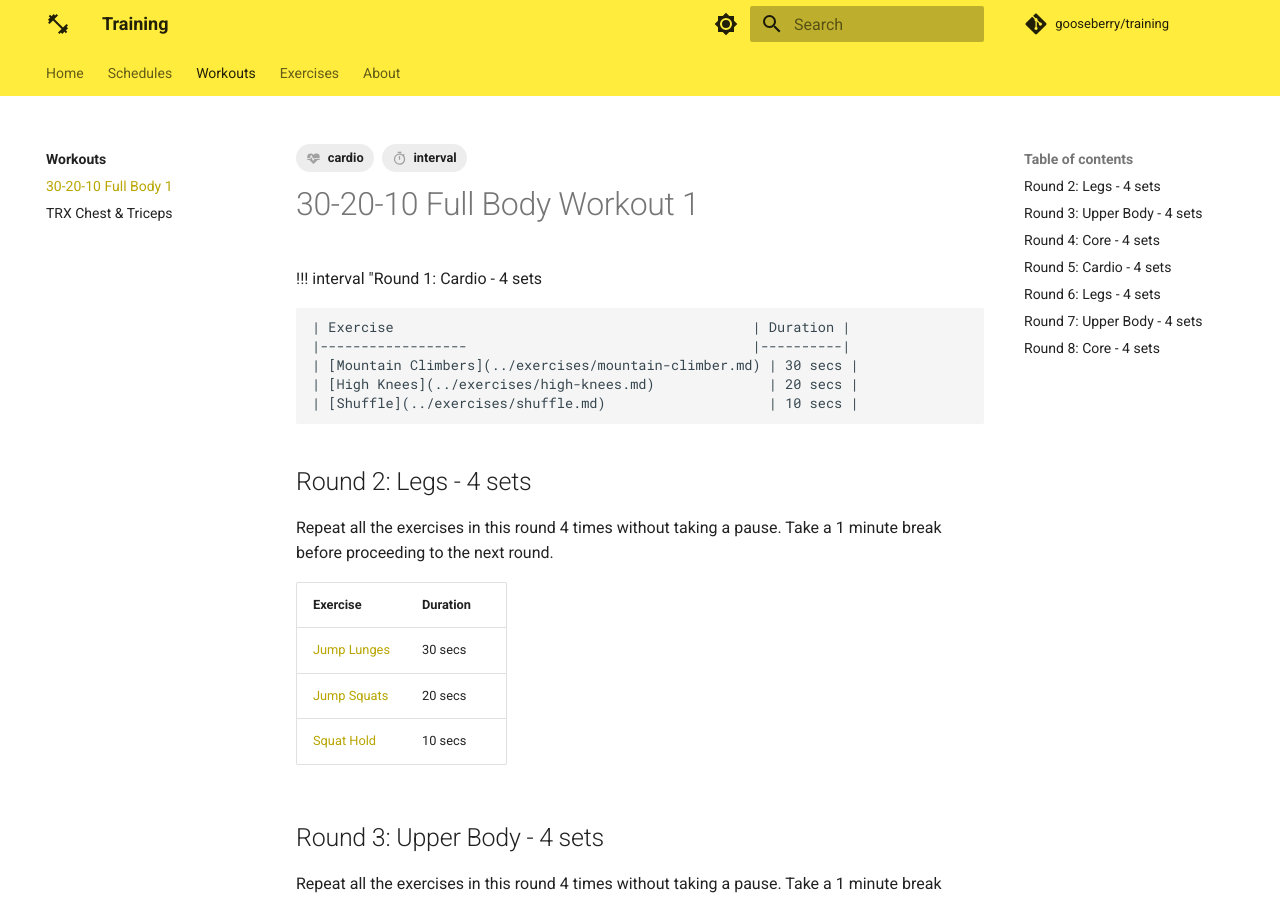
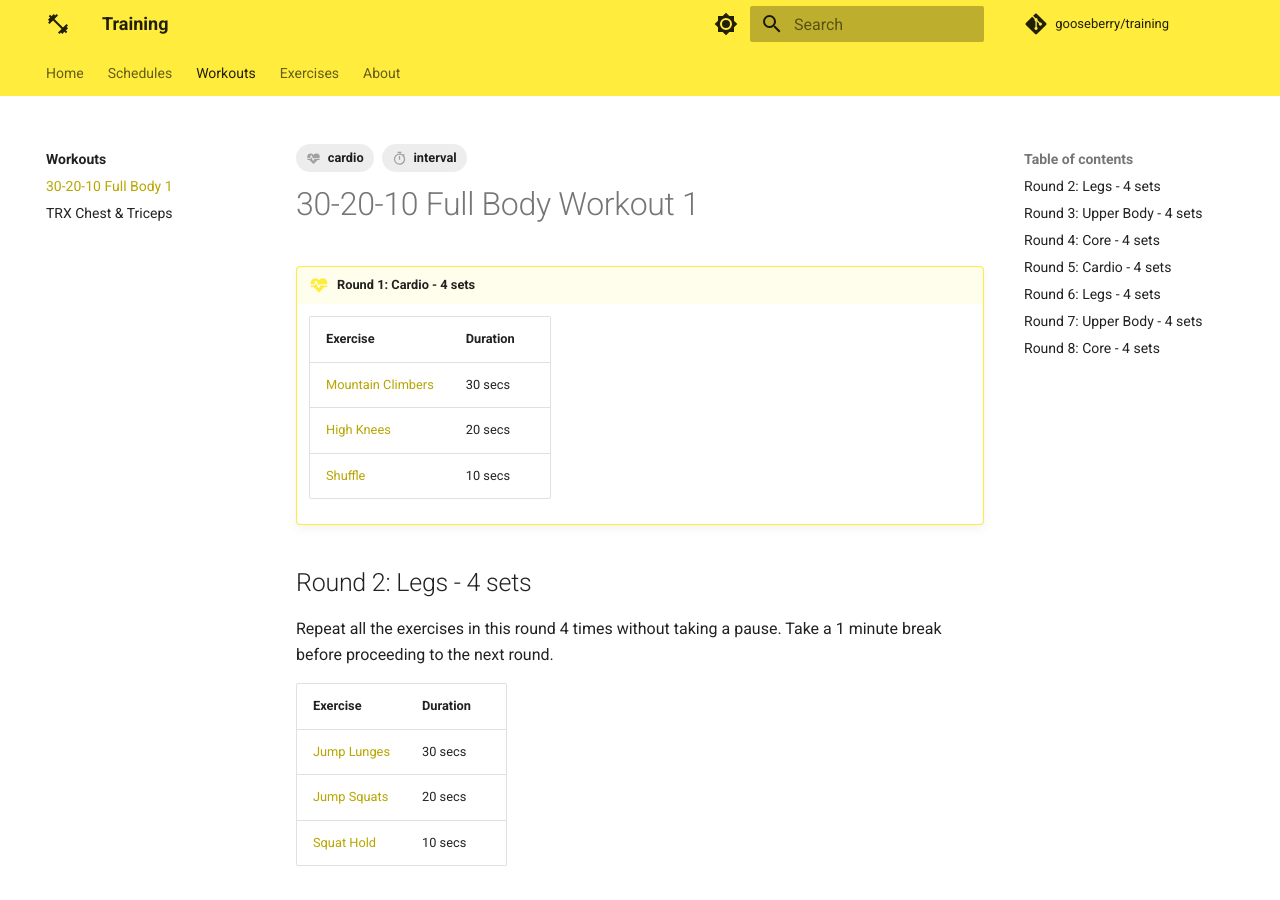
Before and after one commit to gooseberry/training, an MkDocs documentation site: the page built from docs/workouts/30-20-10-full-body-1.md, in a window 1280 px wide and 900 px high. Built offline with MkDocs 1.6.1 and Material for MkDocs 9.7.7, drawn with Linux system fonts in a browser that asks for light colours; comment, search, counter and statistics services are not loaded.

Commit message:
close quotes

```diff
--- a/docs/workouts/30-20-10-full-body-1.md
+++ b/docs/workouts/30-20-10-full-body-1.md
@@ -5,7 +5,7 @@ tags:
 ---
 # 30-20-10 Full Body Workout 1
 
-!!! interval "Round 1: Cardio - 4 sets
+!!! interval "Round 1: Cardio - 4 sets"
 
     | Exercise                                            | Duration |
     |------------------                                   |----------|
```
